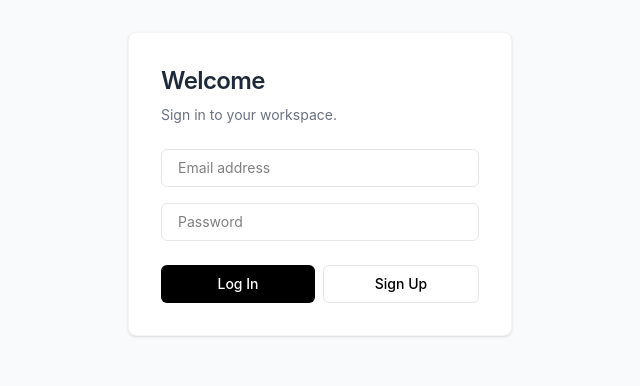
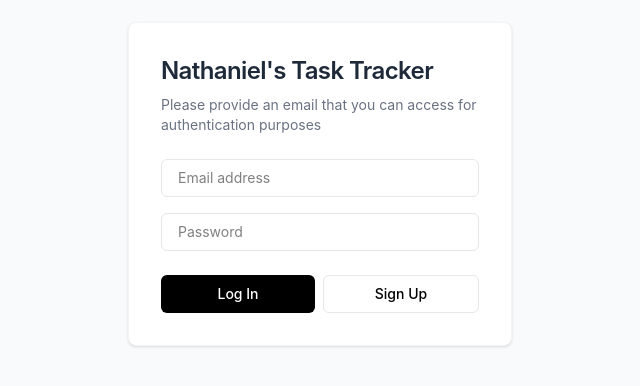
Before and after one commit to nschoeb/simple-todo-app, a React (Vite) app: page / in a window 1280 px wide. Shown: the part 216-602 px from the top of the page, without its empty margins (320-960 px from the left). Built offline with nearby package versions, Linux system fonts and the light colour scheme.

Commit message:
feat(ui): updated authorization page

```diff
--- a/src/Auth.jsx
+++ b/src/Auth.jsx
@@ -29,8 +29,8 @@ export default function Auth() {
   return (
     <div className="flex justify-center items-center min-h-screen bg-gray-50 font-sans">
       <div className="bg-white p-8 rounded-lg shadow-sm border border-gray-100 w-full max-w-sm">
-        <h1 className="text-2xl font-semibold tracking-tight text-gray-800 mb-2">Welcome</h1>
-        <p className="text-sm text-gray-500 mb-6">Sign in to your workspace.</p>
+        <h1 className="text-2xl font-semibold tracking-tight text-gray-800 mb-2">Nathaniel's Task Tracker</h1>
+        <p className="text-sm text-gray-500 mb-6">Please provide an email that you can access for authentication purposes</p>
 
         <form className="space-y-4">
           <div>
```
